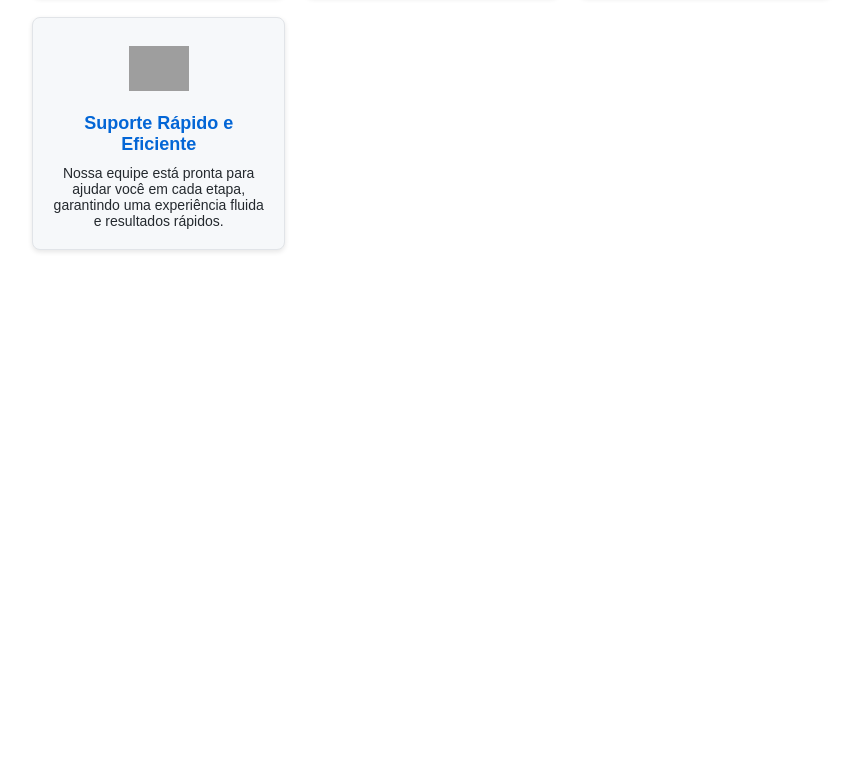
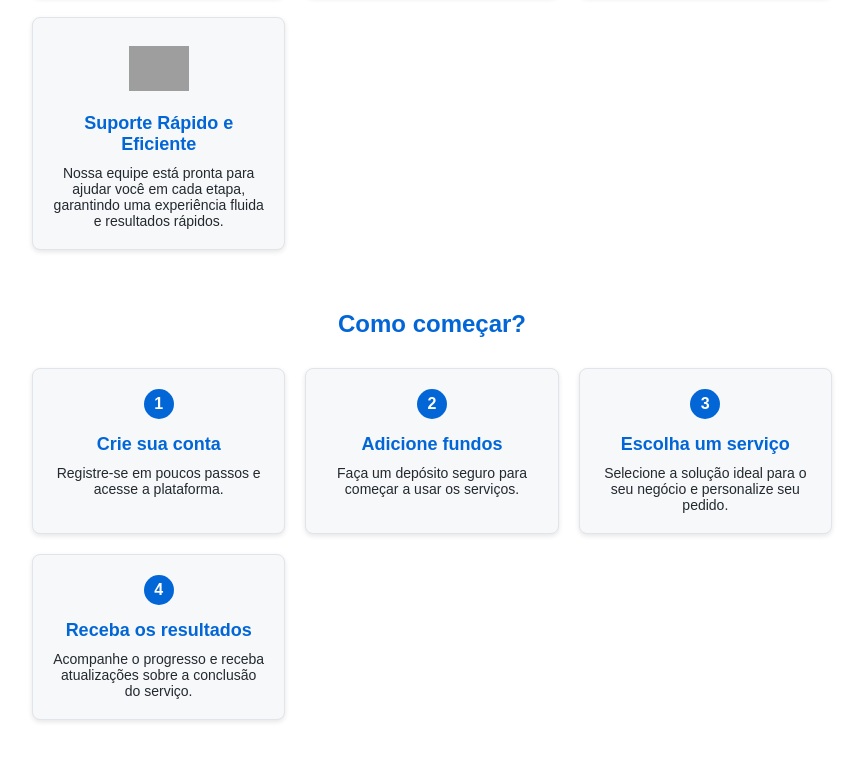
Before and after one commit to GanheSocial/smmsociais.com, a plain HTML site: page index.html in a window 1280 px wide. Shown: the part 757-1517 px from the top of the page, without its empty margins (208-1071 px from the left). Before the commit the page ends 1047 px from the top, so only its background shows below. Drawn offline with Linux system fonts and the light colour scheme; grey boxes are pictures that could not be loaded.

Commit message:
Update index.html

```diff
--- a/index.html
+++ b/index.html
@@ -74,20 +74,27 @@
             margin-bottom: 30px;
         }
 
-        .features-container {
+        .features-container, .how-to-start-container {
             width: 90%;
             max-width: 800px;
             margin: 0 auto 40px;
         }
 
-        .features-grid {
+        .section-title {
+            text-align: center;
+            font-size: 24px;
+            margin-bottom: 30px;
+            color: var(--button-light);
+        }
+
+        .features-grid, .steps-grid {
             display: grid;
             grid-template-columns: repeat(auto-fit, minmax(250px, 1fr));
             gap: 20px;
             margin-top: 20px;
         }
 
-        .feature-card {
+        .feature-card, .step-card {
             background: var(--container-light);
             padding: 20px;
             border-radius: 8px;
@@ -100,26 +107,39 @@
             align-items: center;
         }
 
-        .feature-card:hover {
+        .feature-card:hover, .step-card:hover {
             transform: translateY(-5px);
             box-shadow: 0 5px 15px rgba(0,0,0,0.1);
         }
 
-        .feature-icon {
+        .feature-icon, .step-icon {
             width: 60px;
             height: 60px;
             margin-bottom: 15px;
             object-fit: contain;
         }
 
-        .feature-title {
+        .step-number {
+            background-color: var(--button-light);
+            color: white;
+            width: 30px;
+            height: 30px;
+            border-radius: 50%;
+            display: flex;
+            align-items: center;
+            justify-content: center;
+            margin-bottom: 15px;
+            font-weight: bold;
+        }
+
+        .feature-title, .step-title {
             font-size: 18px;
             font-weight: bold;
             margin-bottom: 10px;
             color: var(--button-light);
         }
 
-        .feature-description {
+        .feature-description, .step-description {
             font-size: 14px;
             color: var(--text-light);
         }
@@ -199,7 +219,7 @@
                 color: var(--text-dark);
             }
 
-            .container, .feature-card {
+            .container, .feature-card, .step-card {
                 background: var(--container-dark);
                 box-shadow: 0 0 10px rgba(255, 255, 255, 0.1);
                 border: 1px solid var(--border-dark);
@@ -219,12 +239,16 @@
                 color: var(--button-dark);
             }
 
-            .feature-title {
+            .feature-title, .step-title, .section-title {
                 color: var(--button-dark);
             }
 
-            .feature-description {
+            .feature-description, .step-description {
                 color: var(--text-dark);
+            }
+
+            .step-number {
+                background-color: var(--button-dark);
             }
         }
 
@@ -238,7 +262,7 @@
                 gap: 15px;
             }
 
-            .features-grid {
+            .features-grid, .steps-grid {
                 grid-template-columns: 1fr;
             }
         }
@@ -249,7 +273,7 @@
                 font-size: 14px;
             }
 
-            .feature-icon {
+            .feature-icon, .step-icon {
                 width: 50px;
                 height: 50px;
             }
@@ -325,6 +349,35 @@
         </div>
     </div>
 
+    <div class="how-to-start-container">
+        <h2 class="section-title">Como começar?</h2>
+        <div class="steps-grid">
+            <div class="step-card">
+                <div class="step-number">1</div>
+                <div class="step-title">Crie sua conta</div>
+                <div class="step-description">Registre-se em poucos passos e acesse a plataforma.</div>
+            </div>
+
+            <div class="step-card">
+                <div class="step-number">2</div>
+                <div class="step-title">Adicione fundos</div>
+                <div class="step-description">Faça um depósito seguro para começar a usar os serviços.</div>
+            </div>
+
+            <div class="step-card">
+                <div class="step-number">3</div>
+                <div class="step-title">Escolha um serviço</div>
+                <div class="step-description">Selecione a solução ideal para o seu negócio e personalize seu pedido.</div>
+            </div>
+
+            <div class="step-card">
+                <div class="step-number">4</div>
+                <div class="step-title">Receba os resultados</div>
+                <div class="step-description">Acompanhe o progresso e receba atualizações sobre a conclusão do serviço.</div>
+            </div>
+        </div>
+    </div>
+
     <script>
         document.addEventListener("DOMContentLoaded", function () {
             document.body.classList.add('loaded');
```
